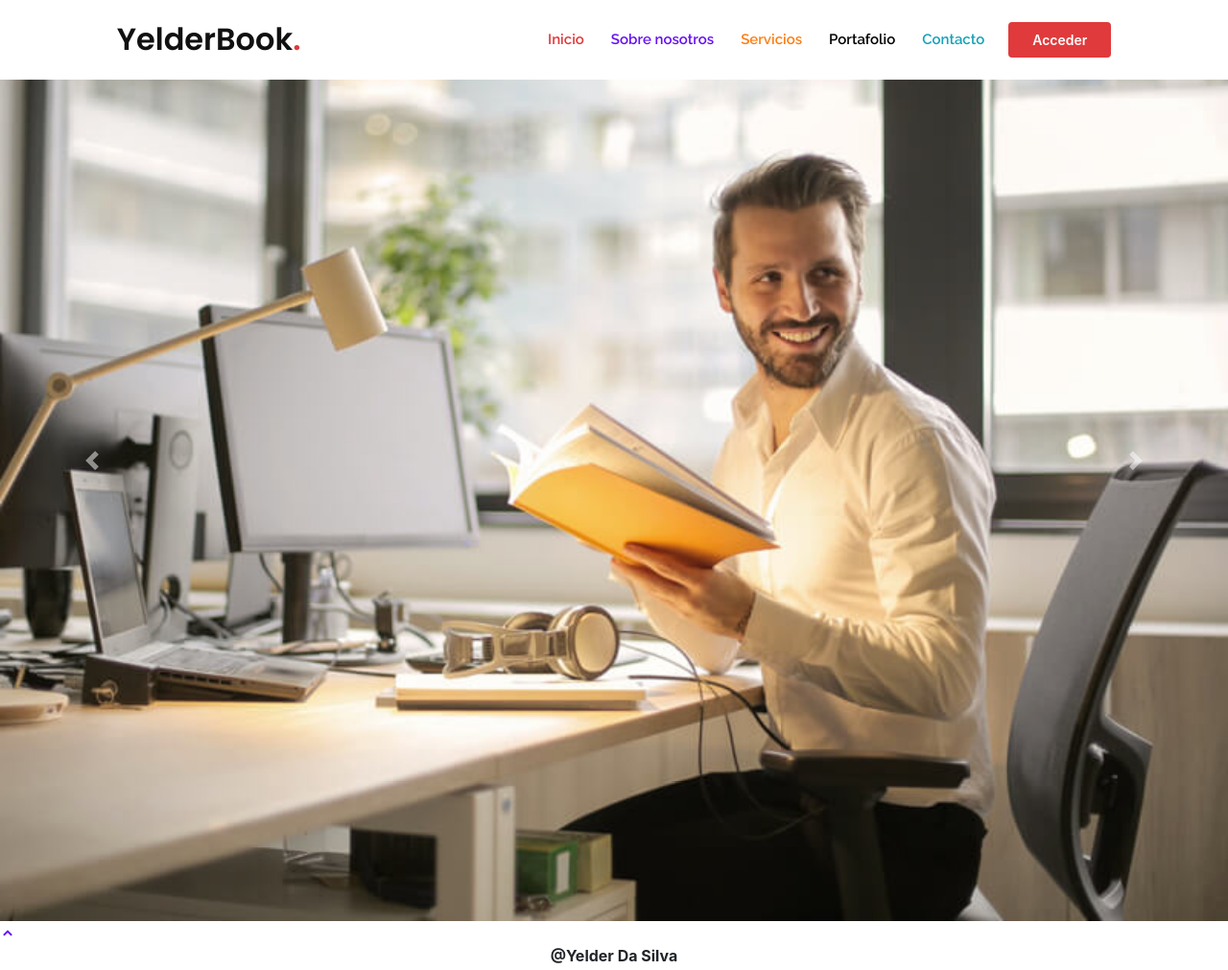
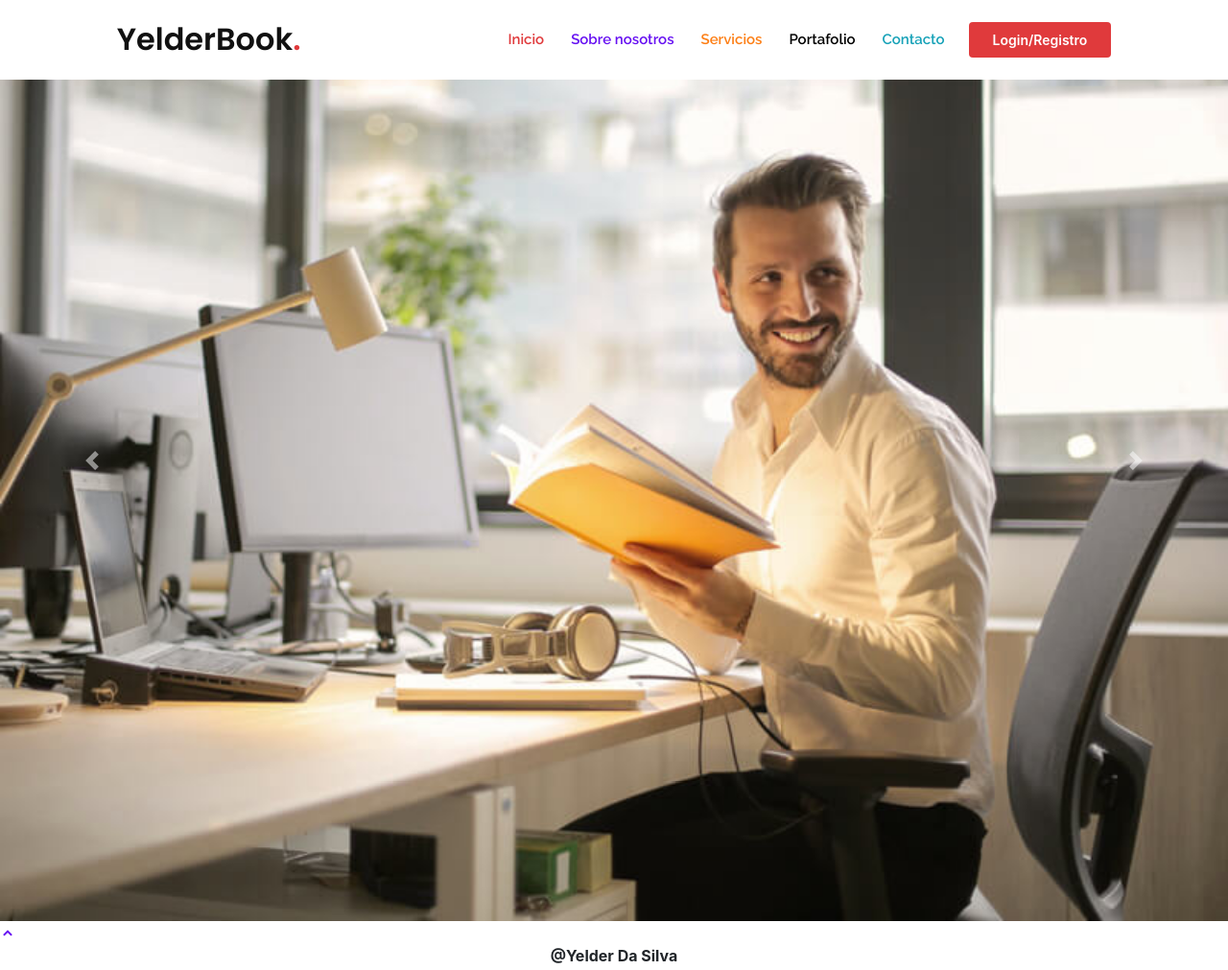
Before and after one commit to yelder/BootstrapPart, a plain HTML site: page index.html in a window 1280 px wide. Shown: the whole page at 96% size. Drawn offline with nearby package versions, Linux system fonts and the light colour scheme.

Commit message:
arreglos

```diff
--- a/index.html
+++ b/index.html
@@ -58,7 +58,8 @@
           </nav><!-- .nav-menu -->
 
           <!--El acceso, login y registro-->
-          <a href="#" class="get-started-btn scrollto" data-toggle="modal" data-target="#ventanamodal">Acceder</a>
+          <a href="#" class="get-started-btn scrollto" data-toggle="modal"
+            data-target="#ventanamodal">Login/Registro</a>
           <!--El modal se realizó después del footer-->
         </div>
       </div>
```
